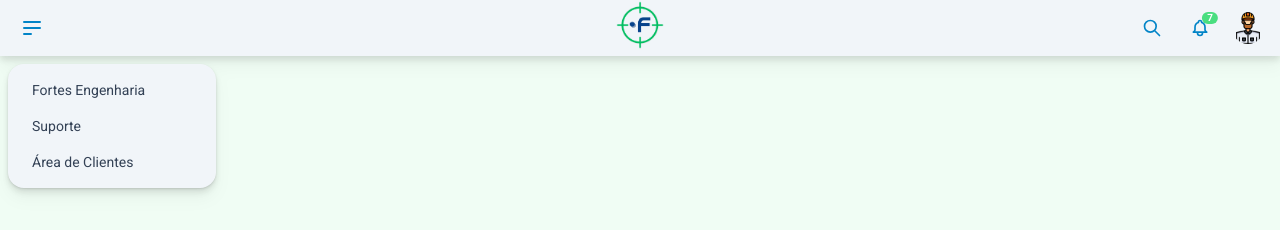
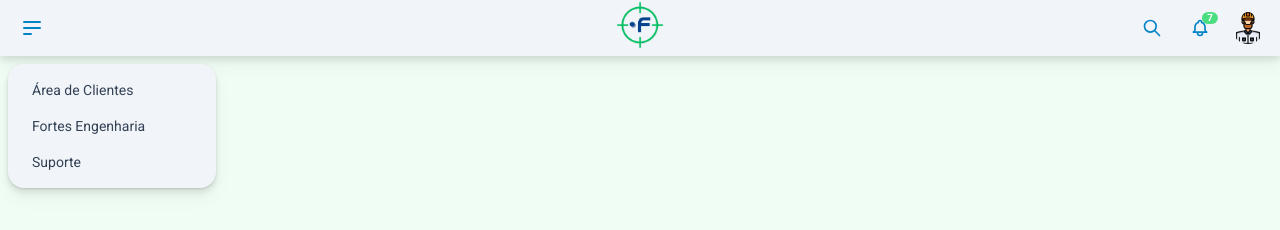
Before and after one commit to arthurlongue/fortes-engenharia, a React (Vite) app: page / in a window 1280 px wide. Both pictures are taken after a click on the label 32 px from the left and 28 px from the top of the page. Shown: the top 230 px of the page. Built offline with nearby package versions, Linux system fonts and the light colour scheme.

Commit message:
header changes

```diff
--- a/src/components/Header/Header.tsx
+++ b/src/components/Header/Header.tsx
@@ -27,13 +27,13 @@ function Header() {
             tabIndex={0}
             className="dropdown-content menu rounded-box menu-compact mt-3 w-52 bg-slate-100 p-2 text-slate-700 shadow">
             <li>
+              <a>Área de Clientes</a>
+            </li>
+            <li>
               <a>Fortes Engenharia</a>
             </li>
             <li>
               <a>Suporte</a>
-            </li>
-            <li>
-              <a>Área de Clientes</a>
             </li>
           </ul>
         </div>
```
